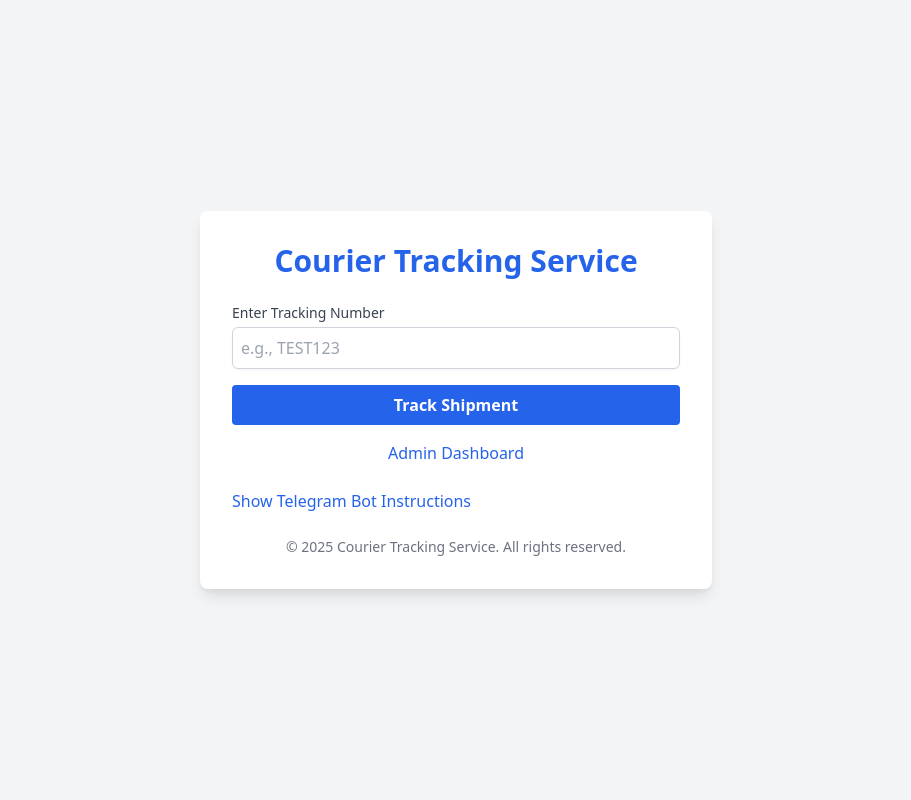
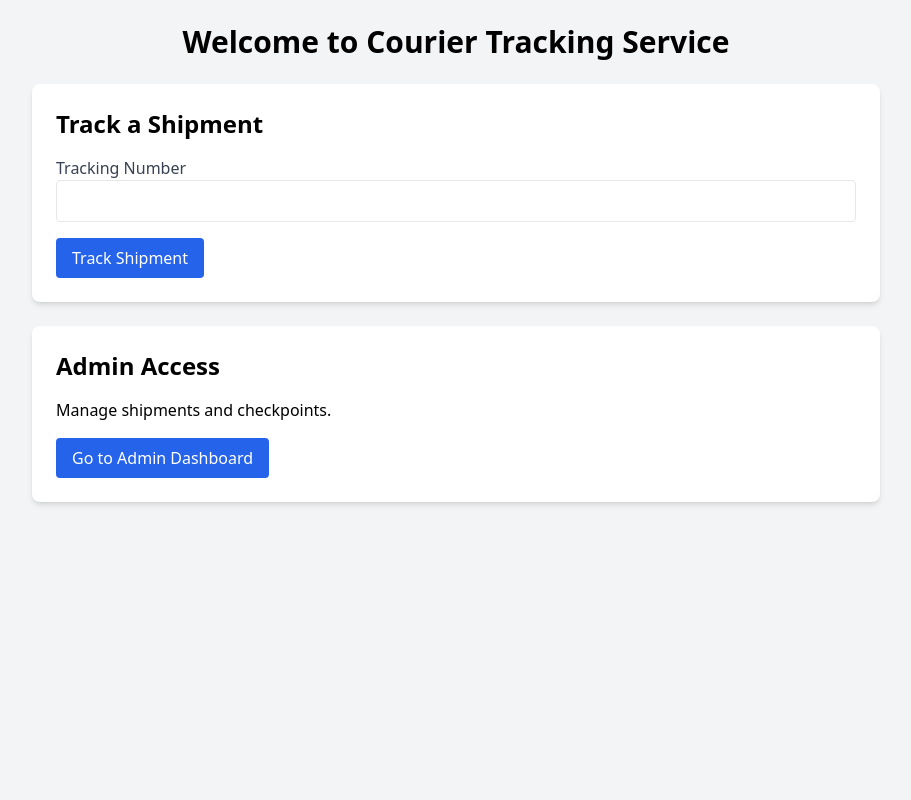
Before and after one commit to steadyBOMBER/Consignments, a Flask app: page / in a window 1280 px wide. Shown: the whole page, without its empty margins (184-1095 px from the left). Run offline with Flask 3, Linux system fonts and the light colour scheme; parts of the project's set-up code (start-up, migrations or seed data) failed here and were passed over; some libraries are stand-ins or nearby versions.

Commit message:
Update index.html

```diff
--- a/templates/index.html
+++ b/templates/index.html
@@ -5,137 +5,25 @@
     <meta name="viewport" content="width=device-width, initial-scale=1.0">
     <title>Courier Tracking Service</title>
     <link href="https://cdn.jsdelivr.net/npm/tailwindcss@2.2.19/dist/tailwind.min.css" rel="stylesheet">
-    <script src="https://cdnjs.cloudflare.com/ajax/libs/socket.io/4.7.5/socket.io.min.js"></script>
-    <style>
-        .error { border-color: #ef4444; }
-        .valid { border-color: #10b981; }
-        .fade-in { animation: fadeIn 0.5s; }
-        @keyframes fadeIn { from { opacity: 0; } to { opacity: 1; } }
-    </style>
 </head>
-<body class="bg-gray-100 font-sans min-h-screen flex items-center justify-center">
-    <div class="max-w-lg w-full bg-white shadow-lg rounded-lg p-8 m-4">
-        <h1 class="text-3xl font-bold text-center text-blue-600 mb-6">Courier Tracking Service</h1>
-
-        <!-- Tracking Form -->
-        <form id="tracking-form" action="{{ url_for('track_redirect') }}" method="GET" class="space-y-4">
-            <div>
-                <label for="tracking" class="block text-sm font-medium text-gray-700">Enter Tracking Number</label>
-                <input type="text" id="tracking" name="tracking" class="mt-1 block w-full border border-gray-300 rounded-md shadow-sm p-2 focus:ring-blue-500 focus:border-blue-500" placeholder="e.g., TEST123" required>
-                <p id="tracking-error" class="text-sm text-red-500 hidden mt-1"></p>
-                <p id="tracking-status" class="text-sm text-gray-600 mt-1 hidden"></p>
-            </div>
-            <button type="submit" class="w-full bg-blue-600 text-white font-semibold py-2 px-4 rounded hover:bg-blue-700 transition duration-200">Track Shipment</button>
-        </form>
-
-        <!-- Live Update Notification -->
-        <div id="live-update" class="mt-4 p-4 bg-blue-100 text-blue-800 rounded-md hidden fade-in">
-            <p><strong>Live Update:</strong> <span id="update-message"></span></p>
+<body class="bg-gray-100 font-sans">
+    <div class="max-w-4xl mx-auto p-6">
+        <h1 class="text-3xl font-bold mb-6 text-center">Welcome to Courier Tracking Service</h1>
+        <div class="bg-white shadow-md rounded-lg p-6 mb-6">
+            <h2 class="text-2xl font-semibold mb-4">Track a Shipment</h2>
+            <form method="GET" action="{{ url_for('track_redirect') }}">
+                <div class="mb-4">
+                    <label class="block text-gray-700">Tracking Number</label>
+                    <input type="text" name="tracking" class="w-full p-2 border rounded" required maxlength="50">
+                </div>
+                <button type="submit" class="bg-blue-600 text-white py-2 px-4 rounded hover:bg-blue-700">Track Shipment</button>
+            </form>
         </div>
-
-        <!-- Admin Link -->
-        <div class="mt-4 text-center">
-            <a href="{{ url_for('login') }}" class="text-blue-600 hover:underline font-medium">Admin Dashboard</a>
-        </div>
-
-        <!-- Telegram Bot Instructions -->
-        <div class="mt-6">
-            <button id="toggle-telegram" class="w-full text-left text-blue-600 hover:underline font-medium focus:outline-none">Show Telegram Bot Instructions</button>
-            <div id="telegram-instructions" class="mt-2 text-sm text-gray-600 hidden">
-                <p>Use our Telegram bot to manage shipments:</p>
-                <p><a href="https://t.me/YourBotName" class="text-blue-600 hover:underline" target="_blank">@YourBotName</a></p>
-                <p>Commands:</p>
-                <ul class="list-disc list-inside">
-                    <li><code>/create TEST123|Test Shipment|Lagos, Nigeria|Abuja, Nigeria</code> - Create a shipment</li>
-                    <li><code>/subscribe TEST123|user@example.com</code> - Subscribe to updates</li>
-                    <li><code>/addcp TEST123|Ikeja, Lagos|Picked Up|Package collected</code> - Add a checkpoint</li>
-                    <li><code>/simulate TEST123|5|1</code> - Simulate 5 checkpoints, 1 hour apart</li>
-                    <li><code>/track_multiple TEST123,TEST456</code> - Track multiple shipments</li>
-                </ul>
-            </div>
-        </div>
-
-        <!-- Footer -->
-        <div class="mt-6 text-center text-sm text-gray-500">
-            <p>&copy; {{ 2025 }} Courier Tracking Service. All rights reserved.</p>
+        <div class="bg-white shadow-md rounded-lg p-6">
+            <h2 class="text-2xl font-semibold mb-4">Admin Access</h2>
+            <p class="mb-4">Manage shipments and checkpoints.</p>
+            <a href="{{ url_for('login') }}" class="inline-block bg-blue-600 text-white py-2 px-4 rounded hover:bg-blue-700">Go to Admin Dashboard</a>
         </div>
     </div>
-
-    <script>
-        // WebSocket connection
-        const socket = io.connect('{{ url_for("index", _external=True) }}', { path: '/socket.io' });
-        socket.on('connect', () => {
-            console.log('Connected to WebSocket');
-        });
-        socket.on('update', (data) => {
-            const updateDiv = document.getElementById('live-update');
-            const updateMessage = document.getElementById('update-message');
-            updateMessage.textContent = `Shipment ${data.tracking} updated to ${data.status} at ${new Date(data.eta).toLocaleString()}`;
-            updateDiv.classList.remove('hidden');
-            setTimeout(() => updateDiv.classList.add('hidden'), 5000); // Hide after 5s
-        });
-        socket.on('error', (data) => {
-            console.error('WebSocket error:', data.message);
-        });
-
-        // Tracking number validation
-        const trackingInput = document.getElementById('tracking');
-        const trackingError = document.getElementById('tracking-error');
-        const trackingStatus = document.getElementById('tracking-status');
-        let debounceTimeout;
-
-        trackingInput.addEventListener('input', () => {
-            clearTimeout(debounceTimeout);
-            debounceTimeout = setTimeout(async () => {
-                const tracking = trackingInput.value.trim();
-                trackingError.classList.add('hidden');
-                trackingStatus.classList.add('hidden');
-                trackingInput.classList.remove('error', 'valid');
-
-                if (!tracking) {
-                    return;
-                }
-
-                // Basic format check (e.g., alphanumeric, 3-50 characters)
-                if (!/^[a-zA-Z0-9]{3,50}$/.test(tracking)) {
-                    trackingError.textContent = 'Tracking number must be 3-50 alphanumeric characters';
-                    trackingError.classList.remove('hidden');
-                    trackingInput.classList.add('error');
-                    return;
-                }
-
-                // Check if shipment exists via API
-                try {
-                    const response = await fetch('{{ url_for("shipments.track_multiple") }}', {
-                        method: 'POST',
-                        headers: { 'Content-Type': 'application/json' },
-                        body: JSON.stringify([tracking])
-                    });
-                    const data = await response.json();
-                    if (data.shipments && data.shipments.length > 0) {
-                        trackingStatus.textContent = `Status: ${data.shipments[0].status} (ETA: ${new Date(data.shipments[0].eta).toLocaleString()})`;
-                        trackingStatus.classList.remove('hidden');
-                        trackingInput.classList.add('valid');
-                        socket.emit('subscribe', tracking); // Join WebSocket room
-                    } else {
-                        trackingError.textContent = 'Shipment not found';
-                        trackingError.classList.remove('hidden');
-                        trackingInput.classList.add('error');
-                    }
-                } catch (error) {
-                    trackingError.textContent = 'Error checking tracking number';
-                    trackingError.classList.remove('hidden');
-                    trackingInput.classList.add('error');
-                }
-            }, 500); // Debounce for 500ms
-        });
-
-        // Toggle Telegram instructions
-        document.getElementById('toggle-telegram').addEventListener('click', () => {
-            const instructions = document.getElementById('telegram-instructions');
-            instructions.classList.toggle('hidden');
-            instructions.classList.toggle('fade-in');
-        });
-    </script>
 </body>
 </html>
```
